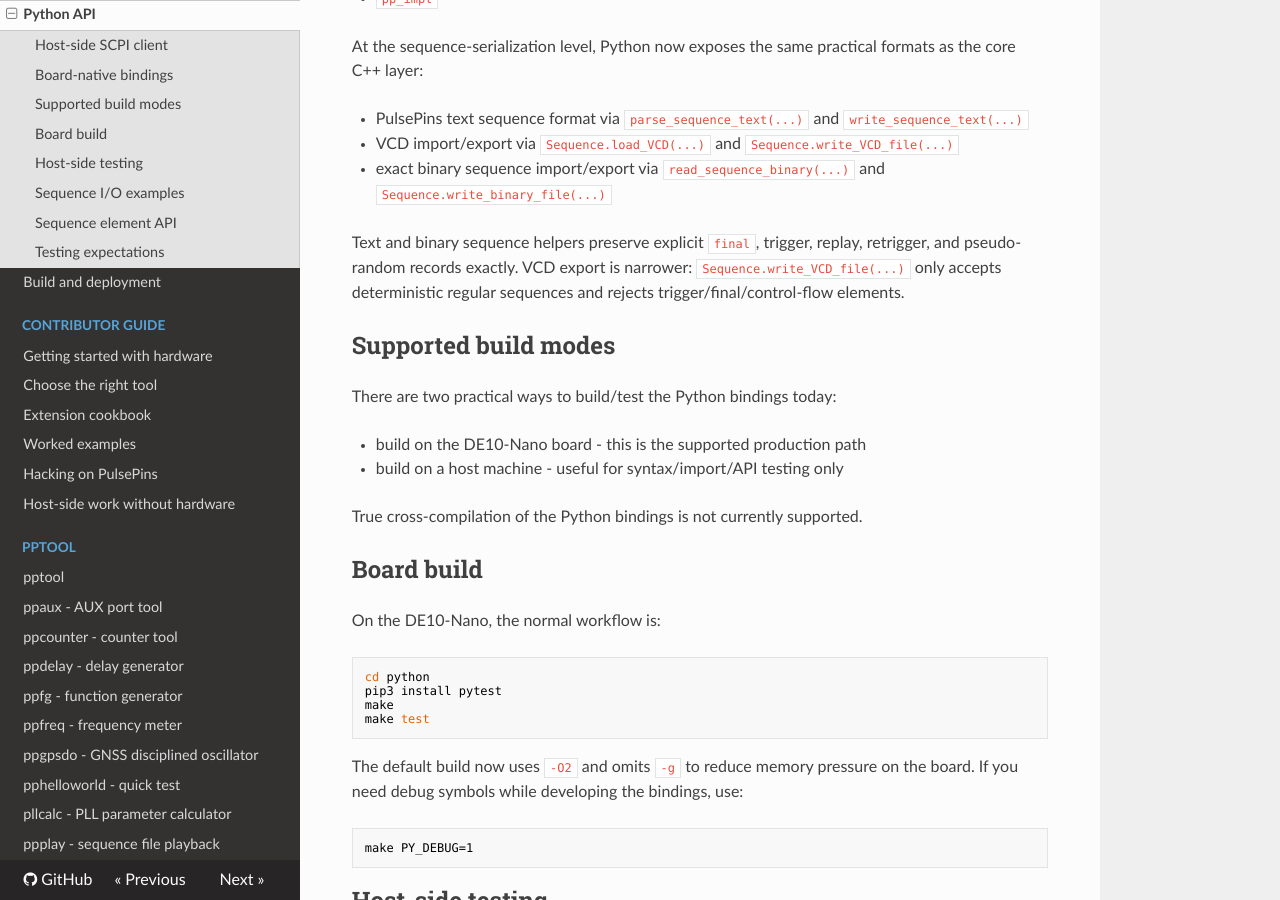
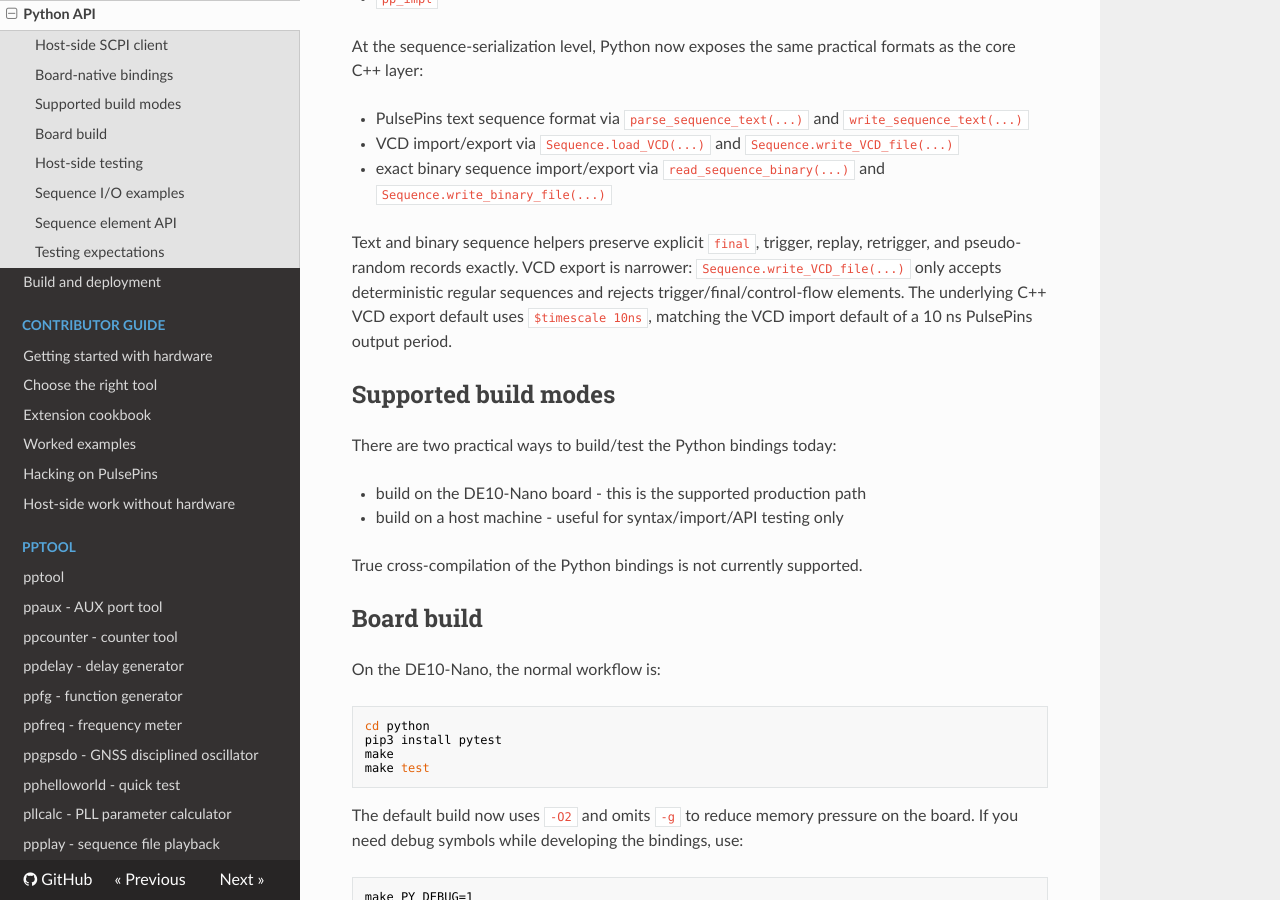
Before and after one commit to rokzitko/PulsePins, an MkDocs documentation site: the page built from docs/docs/python.md, in a window 1280 px wide and 900 px high, scrolled down 2215 px. Built offline with MkDocs 1.6.1, drawn with Linux system fonts in a browser that asks for light colours; nearby versions of some CDN libraries.

Commit message:
make VCD defaults round-trip safe

```diff
--- a/docs/docs/python.md
+++ b/docs/docs/python.md
@@ -96,7 +96,7 @@ At the sequence-serialization level, Python now exposes the same practical forma
 * VCD import/export via `Sequence.load_VCD(...)` and `Sequence.write_VCD_file(...)`
 * exact binary sequence import/export via `read_sequence_binary(...)` and `Sequence.write_binary_file(...)`
 
-Text and binary sequence helpers preserve explicit `final`, trigger, replay, retrigger, and pseudo-random records exactly. VCD export is narrower: `Sequence.write_VCD_file(...)` only accepts deterministic regular sequences and rejects trigger/final/control-flow elements.
+Text and binary sequence helpers preserve explicit `final`, trigger, replay, retrigger, and pseudo-random records exactly. VCD export is narrower: `Sequence.write_VCD_file(...)` only accepts deterministic regular sequences and rejects trigger/final/control-flow elements. The underlying C++ VCD export default uses `$timescale 10ns`, matching the VCD import default of a 10 ns PulsePins output period.
 
 ## Supported build modes
 
```
Also changed, not shown: docs/docs/cpp.md (+1 -1 lines), docs/docs/ppplay.md (+1 -1 lines), docs/docs/ppread.md (+1 -1 lines), docs/docs/ppvcd.md (+2 -0 lines), 4 other files.
